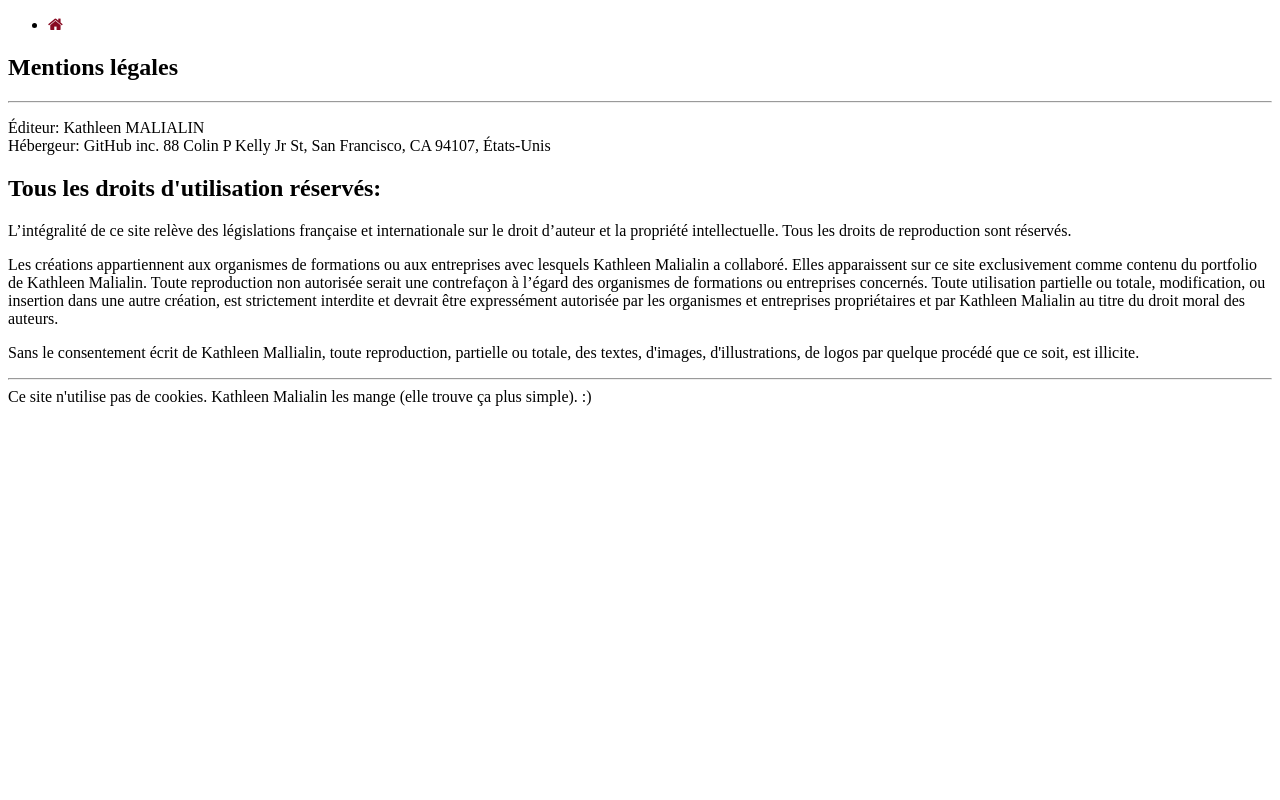
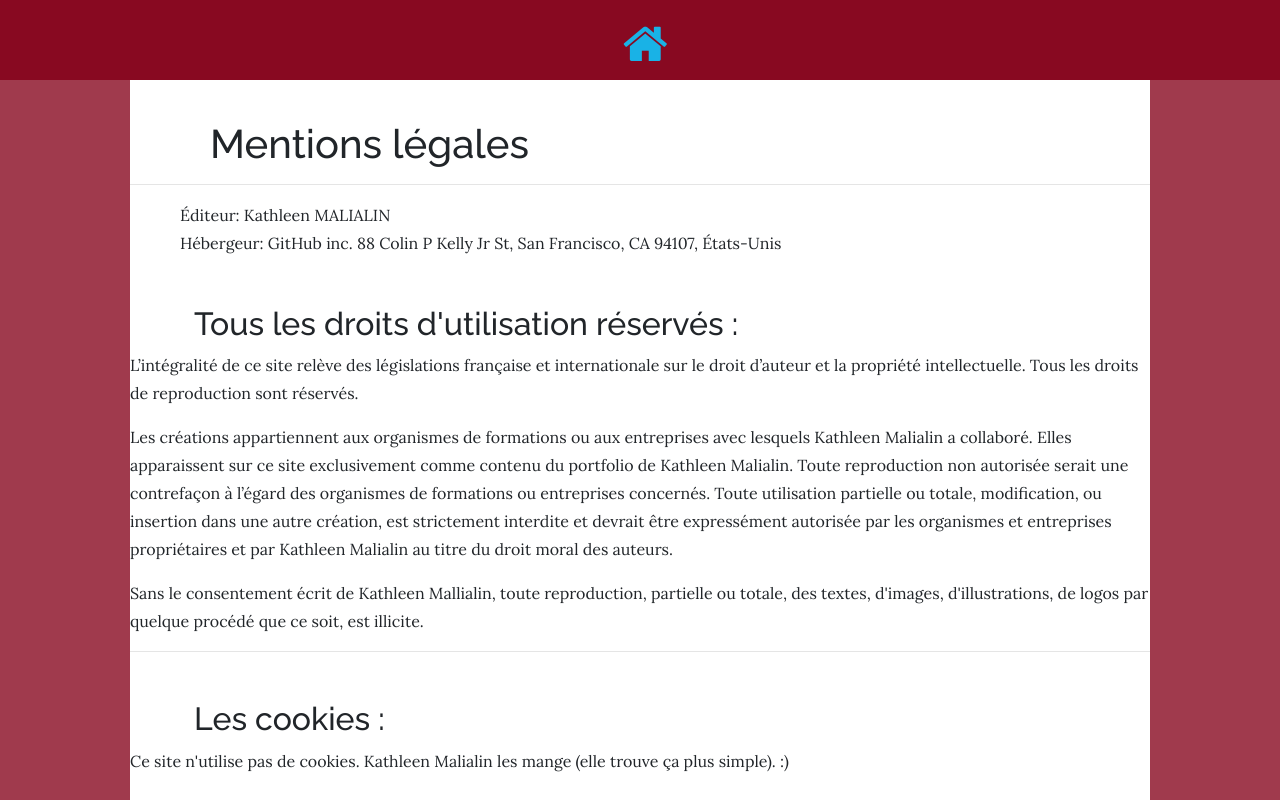
Before and after one commit to Kath97/kath97.github.io, a website: page cv/mentions-legales.html in a window 1280 px wide. Shown: the top 800 px of the page. Drawn offline with Linux system fonts and the light colour scheme; files whose address does not match are found by name.

Commit message:
privacy-end

```diff
--- /dev/null
+++ b/cv/css/privacy.css
@@ -0,0 +1,46 @@
+/* Background */
+body {
+background-color:#a03a4d;
+background-image:url(img/);
+}
+
+#page {
+    width: 1020px;
+    height: 1400px;
+    margin-left: auto;
+    margin-right: auto;
+    background-color: #fff;
+}
+
+/* Barre de navigation */
+#navbar {
+    height: 80px;
+    background-color: #880921 !important;
+    padding: 20px 40px 4px 30px;
+    overflow: hidden;
+    top: 0;
+    float:center;
+    width: 100%;
+}
+
+#home {
+    color:#19b2e6;
+    display: block;
+    margin-left: auto;
+    margin-right: auto;
+    width: 0.5em;
+}
+
+.title {
+    padding-top: 1em;
+    padding-left:2em;
+}
+
+.txt {
+    width: 50px;
+    margin-left:50px;
+    margin-right:20px;
+    width:1020px;
+    text-align:left;
+    padding-right:20px;
+}
--- a/cv/mentions-legales.html
+++ b/cv/mentions-legales.html
@@ -1,52 +1,73 @@
 <!DOCTYPE html>
 <html lang="fr">
+
 <head>
-    <meta charset="UTF-8">
-    <meta name="viewport" content="width=device-width, initial-scale=1.0">
-    <meta http-equiv="X-UA-Compatible" content="ie=edge">
-    <title>Mentions légales-Kathleen Malialin</title>
-    <meta name="Description" content="Mentions légales de Kathleen Malialin">
 
+    <meta charset="utf-8">
+    <meta name="viewport" content="width=device-width, initial-scale=1, shrink-to-fit=no">
+    <meta name="description" content="">
+    <meta name="author" content="">
+
+    <title>Mentions légales - Kathleen MALIALIN</title>
+
+    <!-- Bootstrap core CSS -->
+    <link href="vendor/bootstrap/css/bootstrap.min.css" rel="stylesheet">
+
+    <!-- Custom fonts for this template -->
+    <link
+        href="https://fonts.googleapis.com/css?family=Raleway:100,100i,200,200i,300,300i,400,400i,500,500i,600,600i,700,700i,800,800i,900,900i"
+        rel="stylesheet">
+    <link href="https://fonts.googleapis.com/css?family=Lora:400,400i,700,700i" rel="stylesheet">
     <link rel="stylesheet" href="https://cdnjs.cloudflare.com/ajax/libs/font-awesome/4.7.0/css/font-awesome.min.css">
-    <link href="css/style.css" rel="stylesheet">
+
+    <!-- Custom styles for this template -->
+    <link href="css/business-casual.min.css" rel="stylesheet">
+    <link href="css/privacy.css" rel="stylesheet">
 
 </head>
-<header role="banner">
-<nav class="navbar" role="navigation">
-    <ul class="nav">
-<li>
-  <a href="index.html">
-    <i class="fa fa-home" aria-hidden="true"></i>
-  </a>
-</li>
-    </ul>
-</nav>
-</header>
 
 <body>
-    <section class="section">
+      <div id="background"></div>
+    <!-- Navigation -->
+    <nav id="navbar">
+        <a href="index.html">
+            <i class="fa fa-home fa-3x" aria-hidden="true" id="home"></i>
+        </a>
+    </nav>
+    <section id="page">
+    <h1 class="title">Mentions légales</h1>
+    <hr>
 
+    <p class="txt">Éditeur: Kathleen MALIALIN<br>Hébergeur: GitHub inc. 88 Colin P Kelly Jr St, San Francisco, CA 94107, États-Unis
+    </p>
+    <h2 class="title">Tous les droits d'utilisation réservés :</h2>
+
+    <p>L’intégralité de ce site relève des législations française et internationale sur le droit d’auteur et la
+        propriété intellectuelle. Tous les droits de reproduction sont réservés.</p>
+    <p>
+        Les créations appartiennent aux organismes de formations ou aux entreprises avec lesquels Kathleen Malialin a
+        collaboré. Elles apparaissent sur ce site exclusivement comme contenu du portfolio de Kathleen Malialin.
+        Toute reproduction non autorisée serait une contrefaçon à l’égard des organismes de formations ou entreprises
+        concernés.
+        Toute utilisation partielle ou totale, modification, ou insertion dans une autre création, est strictement
+        interdite et devrait être expressément autorisée par les organismes et entreprises propriétaires et par Kathleen
+        Malialin au titre du droit moral des auteurs.</p>
+
+    <p>Sans le consentement écrit de Kathleen Mallialin, toute reproduction, partielle ou totale, des textes, d'images,
+        d'illustrations, de logos par quelque procédé que ce soit, est illicite.</p>
+
+    <hr>
+    <h2 class="title">Les cookies :</h2>
+
+    <p>Ce site n'utilise pas de cookies. Kathleen Malialin les mange (elle trouve ça plus simple). :)</p>
+</section>
+
+<!-- Footer -->
+<footer class="footer text-faded text-center py-5">
         <div class="container">
-            <div class="row">
+          <p class="m-0 small" id="color-txt">2019 &copy; Kathleen Malialin</p>
+        </div>
+    </footer>
+</body>
 
-                <div class="col col-12">
-
-<h1>Mentions légales</h1><hr>
-
-<p>Éditeur: Kathleen MALIALIN<br>Hébergeur: GitHub inc. 88 Colin P Kelly Jr St, San Francisco, CA 94107, États-Unis</p>
-<h2 class="title">Tous les droits d'utilisation réservés:</h2>
-
-<p>L’intégralité de ce site relève des législations française et internationale sur le droit d’auteur et la propriété intellectuelle. Tous les droits de reproduction sont réservés.</p>
-<p>
-Les créations appartiennent aux organismes de formations ou aux entreprises avec lesquels Kathleen Malialin a collaboré. Elles apparaissent sur ce site exclusivement comme contenu du portfolio de Kathleen Malialin.
-Toute reproduction non autorisée serait une contrefaçon à l’égard des organismes de formations ou entreprises concernés.
-Toute utilisation partielle ou totale, modification, ou insertion dans une autre création, est strictement interdite et devrait être expressément autorisée par les organismes et entreprises propriétaires et par Kathleen Malialin au titre du droit moral des auteurs.</p>
-
-<p>Sans le consentement écrit de Kathleen Mallialin, toute reproduction, partielle ou totale, des textes, d'images, d'illustrations, de logos par quelque procédé que ce soit, est illicite.</p>
-
-<hr>
-
-Ce site n'utilise pas de cookies. Kathleen Malialin les mange (elle trouve ça plus simple). :)
-
-</body>
 </html>
```
Also changed, not shown: cv/index.html (+1 -1 lines), cv/img/fruit-3200173_1920.jpg (added).
